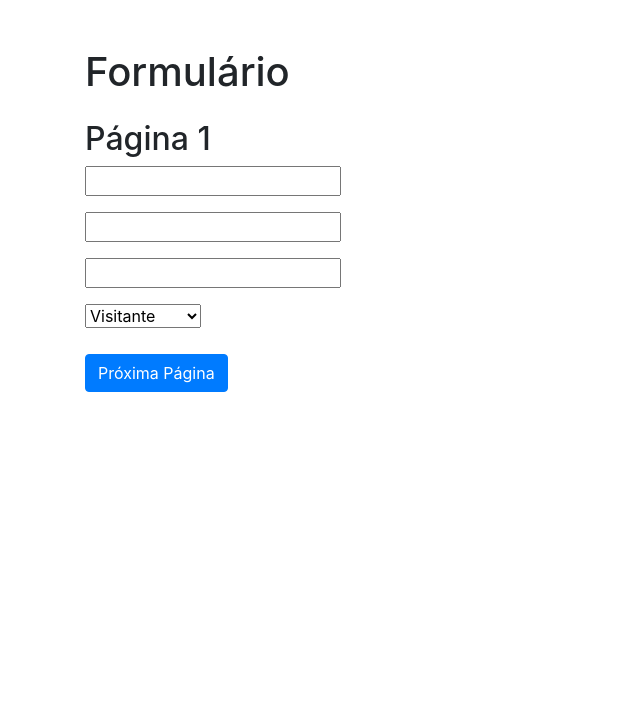
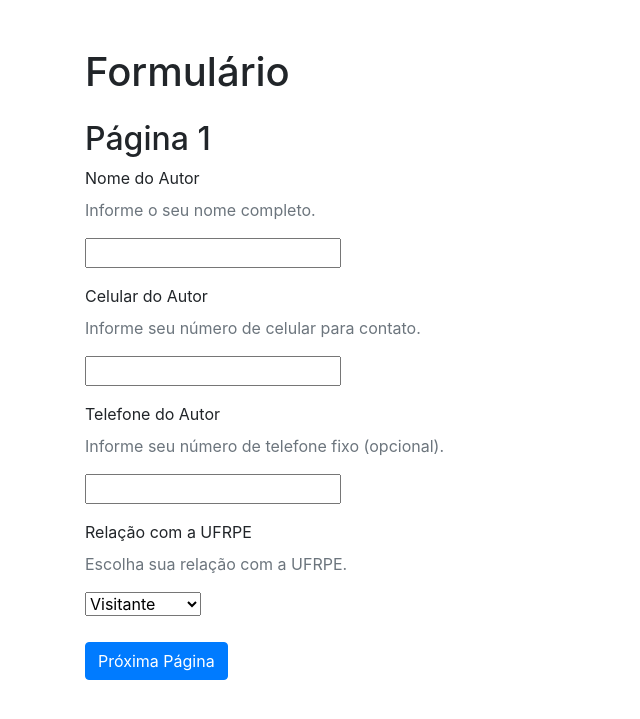
Before and after one commit to Bits-Busters/SAFER, a Django app: page /formulario/ in a window 1280 px wide. Shown: the top 719 px of the page, without its empty margins (0-640 px from the left). Run offline with Django 5.2, Linux system fonts and the light colour scheme; some libraries are stand-ins or nearby versions.

Commit message:
Formulario semi completo

```diff
--- a/Projeto/SAFERapp/templates/Form.html
+++ b/Projeto/SAFERapp/templates/Form.html
@@ -29,44 +29,67 @@
             <!-- Página 1 -->
             <div class="page active" id="page1">
                 <h2>Página 1</h2>
+
                 <div class="form-group">
-                    {{ form.Nome_Autor}}
+                    <label for="{{ form.Nome_Autor.id_for_label }}">Nome do Autor</label>
+                    <p class="text-muted">Informe o seu nome completo.</p>
+                    {{ form.Nome_Autor }}
                 </div>
                 <div class="form-group">
-                    {{ form.Celular_Autor}}
+                    <label for="{{ form.Celular_Autor.id_for_label }}">Celular do Autor</label>
+                    <p class="text-muted">Informe seu número de celular para contato.</p>
+                    {{ form.Celular_Autor }}
                 </div>
                 <div class="form-group">
-                    {{ form.Telefone_Autor}}
+                    <label for="{{ form.Telefone_Autor.id_for_label }}">Telefone do Autor</label>
+                    <p class="text-muted">Informe seu número de telefone fixo (opcional).</p>
+                    {{ form.Telefone_Autor }}
                 </div>
                 <div class="form-group">
-                    {{ form.Relacao_Autor}}
+                    <label for="{{ form.Relacao_Autor.id_for_label }}">Relação com a UFRPE</label>
+                    <p class="text-muted">Escolha sua relação com a UFRPE.</p>
+                    {{ form.Relacao_Autor }}
                 </div>
+
                 <button type="button" class="btn btn-primary" onclick="nextPage(2)">Próxima Página</button>
             </div>
 
             <!-- Página 2 -->
             <div class="page" id="page2">
                 <h2>Página 2</h2>
+
                 <div class="form-group">
-                    {{ form.Nome_Animal}}
+                    <label for="{{ form.Nome_Animal.id_for_label }}">Nome do Animal</label>
+                    <p class="text-muted">Informe o nome do animal envolvido.</p>
+                    {{ form.Nome_Animal }}
                 </div>
                 <div class="form-group">
-                    {{ form.Local}}
+                    <label for="{{ form.Local.id_for_label }}">Local do Evento</label>
+                    <p class="text-muted">Informe o local onde o incidente ocorreu.</p>
+                    {{ form.Local }}
                 </div>
                 <div class="form-group">
-                    {{ form.Referencia}}
+                    <label for="{{ form.Referencia.id_for_label }}">Referência</label>
+                    <p class="text-muted">Informe qualquer referência adicional sobre o caso.</p>
+                    {{ form.Referencia }}
                 </div>
                 <div class="form-group">
-                    {{ form.Tipo_Caso}}
+                    <label for="{{ form.Tipo_Caso.id_for_label }}">Tipo de Caso</label>
+                    <p class="text-muted">Escolha o tipo do caso ocorrido.</p>
+                    {{ form.Tipo_Caso }}
                 </div>
+
                 <button type="button" class="btn btn-primary" onclick="nextPage(3)">Próxima Página</button>
             </div>
 
             <!-- Página 3 -->
             <div class="page" id="page3">
                 <h2>Página 3</h2>
+
                 <div class="form-group">
-                    {{ form.Descricao}}
+                    <label for="{{ form.Descricao.id_for_label }}">Descrição do Caso</label>
+                    <p class="text-muted">Forneça uma descrição detalhada do caso.</p>
+                    {{ form.Descricao }}
                 </div>
                 <button type="submit" class="btn btn-success">Enviar</button>
             </div>
```
